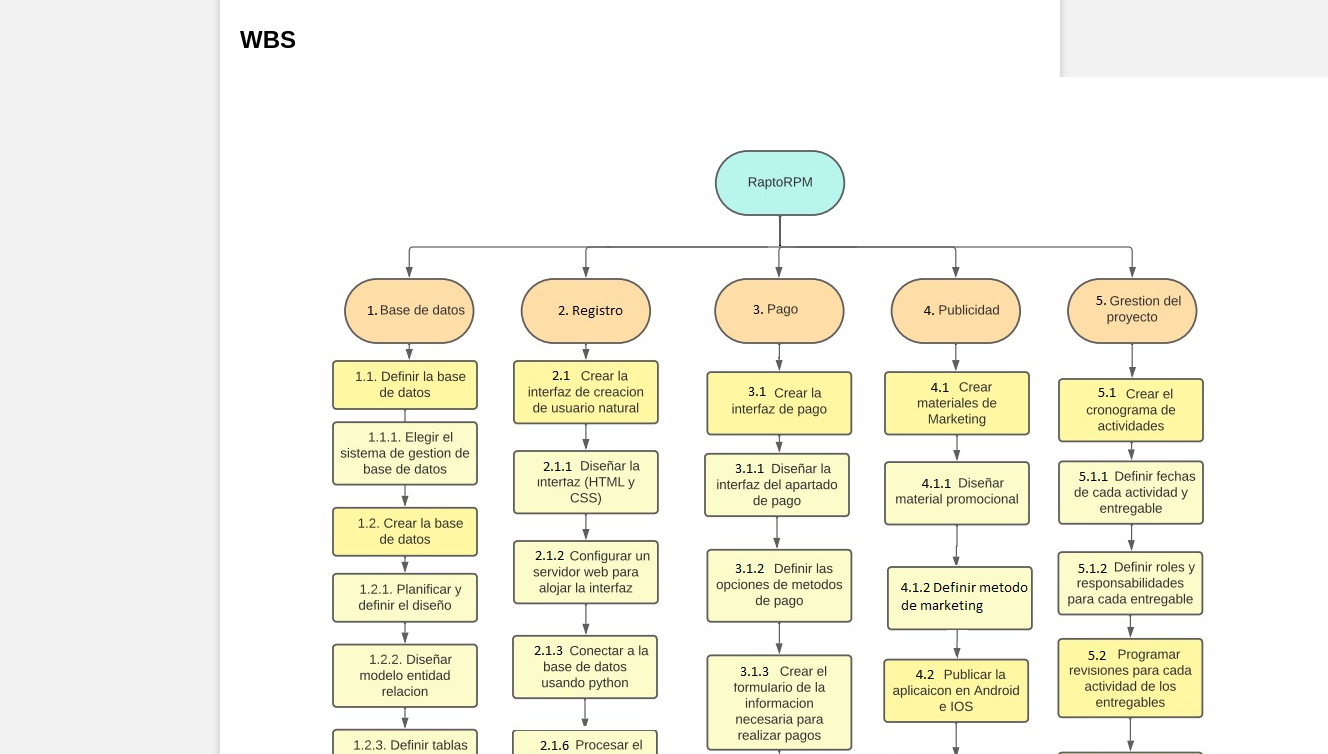
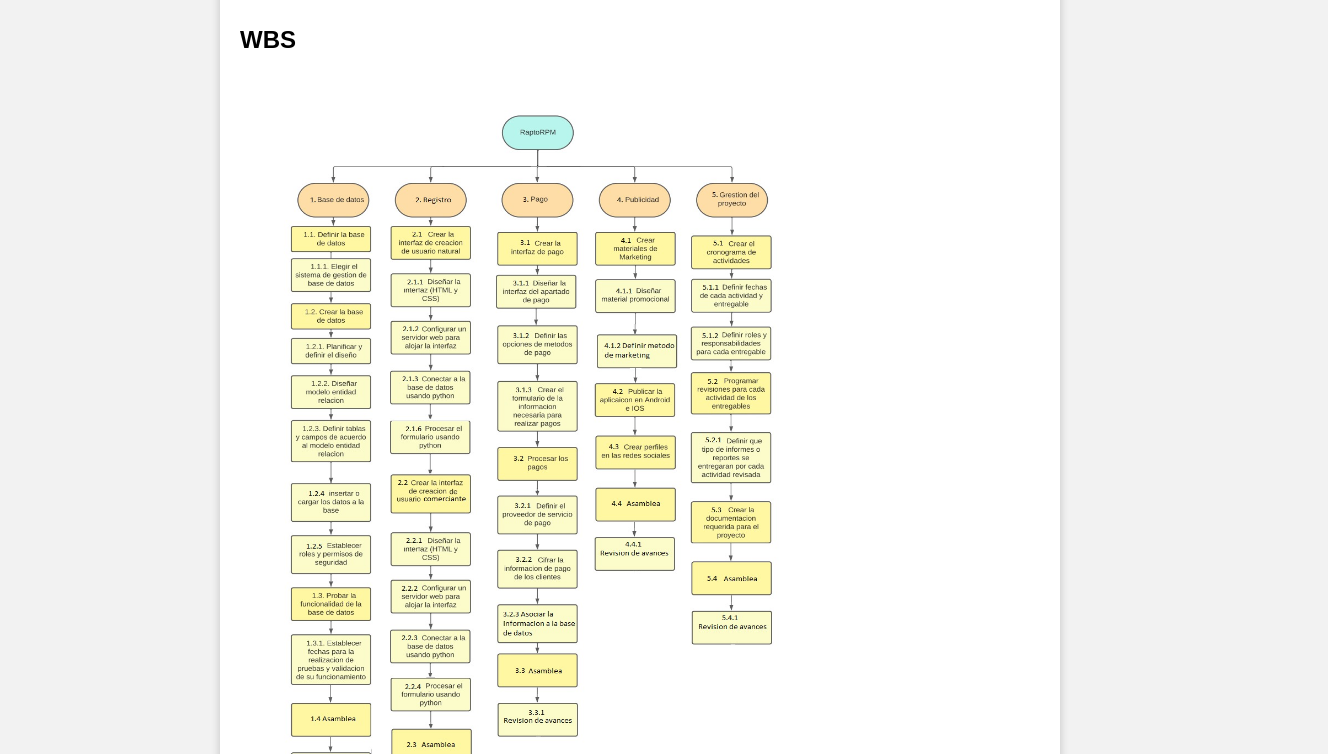
Before and after one commit to RapteRPM/RapteRPM-, a plain HTML site: page index.html in a window 1280 px wide. Shown: the part 3946-4700 px from the top of the page, 1328 px wide, since content can reach past the window. Drawn offline with Linux system fonts and the light colour scheme.

Commit message:
Update index.html

```diff
--- a/index.html
+++ b/index.html
@@ -64,7 +64,7 @@
         <h2>Modelo entidad-relacion</h2>
             <img src = "https://github.com/RapteRPM/RapteRPM-/blob/main/MODELO%20ENTIDAD%20RELACION_page-0001.jpg?raw=true" alt ="modelo entidad relacion"  width="800" height="400" class="centered-image" >
         <h2>WBS</h2>
-            <img src = "https://github.com/RapteRPM/RapteRPM-/blob/main/wbs.jpeg?raw=true" alt ="WBS"
+            <img src = "https://github.com/RapteRPM/RapteRPM-/blob/main/wbs.jpeg?raw=true" alt ="WBS" width="600" height="800" class="centered-image" >
     </div>
 </body>
 </html>
```
